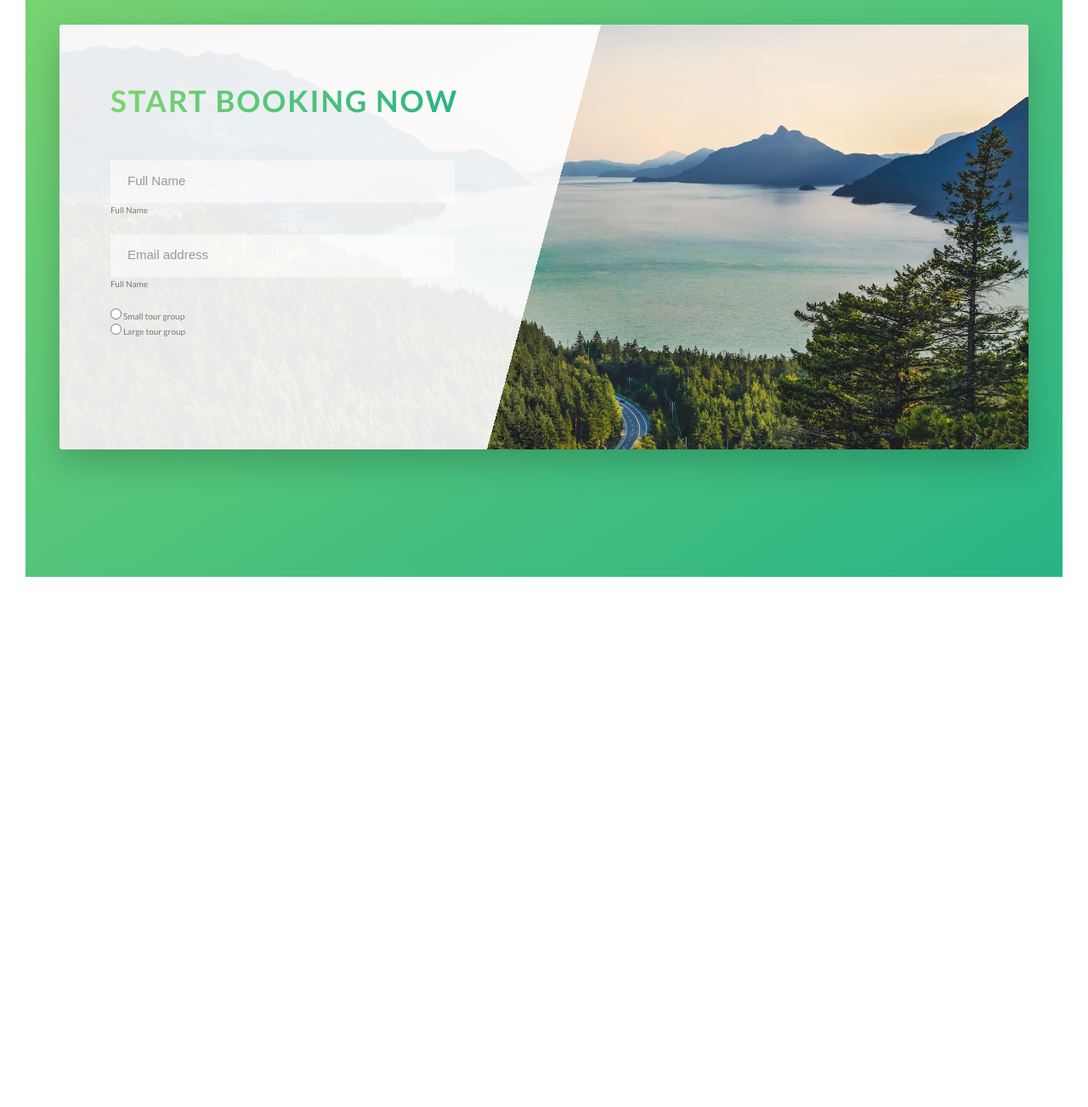
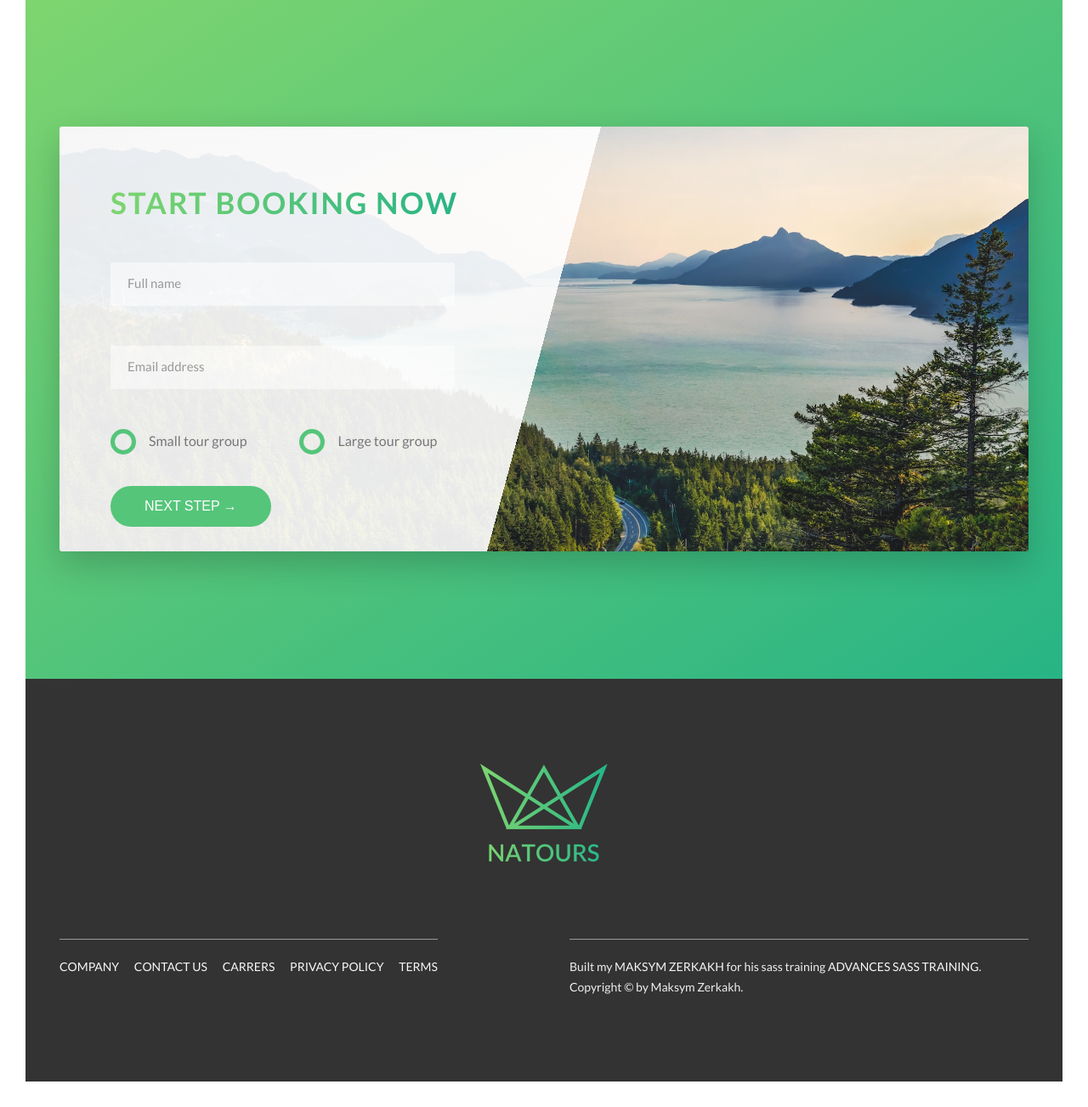
Before and after one commit to MaksymDev/SASS-Training, a PHP site: page / in a window 1280 px wide. Shown: the part 4580-5883 px from the top of the page at 85% size. Before the commit the page ends 5259 px from the top, so only its background shows below. Run offline with PHP 8.4, Linux system fonts and the light colour scheme.

Commit message:
Adding new plages

```diff
--- a/Natours/starter/css/style.css
+++ b/Natours/starter/css/style.css
@@ -92,28 +92,28 @@
     margin-bottom: 3rem; }
 
 .u-center-text {
-  text-align: center; }
+  text-align: center !important; }
 
 .u-margin-bottom-small {
-  margin-bottom: 1.5rem; }
+  margin-bottom: 1.5rem !important; }
 
 .u-margin-bottom-medium {
-  margin-bottom: 4rem; }
+  margin-bottom: 4rem !important; }
 
 .u-margin-bottom-large {
-  margin-bottom: 16rem; }
+  margin-bottom: 16rem !important; }
 
 .u-margin-top-small {
-  margin-top: 1.5rem; }
+  margin-top: 1.5rem !important; }
 
 .u-margin-top-medium {
-  margin-top: 4rem; }
+  margin-top: 4rem !important; }
 
 .u-margin-top-large {
-  margin-top: 8rem; }
+  margin-top: 8rem !important; }
 
 .u-margin-top-xl {
-  margin-top: 10rem; }
+  margin-top: 10rem !important; }
 
 .section-about {
   background-color: #f7f7f7;
@@ -152,7 +152,7 @@
     width: 50%;
     padding: 6rem; }
 
-.btn:link, .btn:visited {
+.btn, .btn:link, .btn:visited {
   text-transform: uppercase;
   text-decoration: none;
   padding: 1.5rem 4rem;
@@ -160,12 +160,14 @@
   border-radius: 10rem;
   transition: all .2s;
   position: relative;
-  font-size: 1.6rem; }
+  font-size: 1.6rem;
+  border: none;
+  cursor: pointer; }
 
-.btn:hover {
+.btn:hover, .btn:focus {
   transform: translateY(-3px);
   box-shadow: 0 1rem 2rem rgba(0, 0, 0, 0.2); }
-  .btn:hover::after {
+  .btn:hover::after, .btn:focus::after {
     transform: scaleX(1.4) scaleY(1.6);
     opacity: 0; }
 
@@ -424,12 +426,13 @@
 
 .form__input {
   font-size: 1.5rem;
+  font-family: inherit;
+  color: inherit;
   padding: 1.5rem 2rem;
-  border-radious: 2px;
-  color: inherit;
+  border-radius: 2px;
   background-color: rgba(255, 255, 255, 0.5);
   border: none;
-  border-bottom: 3px  solid transparent;
+  border-bottom: 3px solid transparent;
   width: 90%;
   display: block;
   transition: all .3s; }
@@ -456,12 +459,43 @@
   transform: translateY(-4rem); }
 
 .form__radio-group {
-  width: 50%;
+  width: 49%;
   display: inline-block; }
+
+.form__radio-input {
+  display: none; }
 
 .form__radio-label {
   font-size: 1.6rem;
-  cursor: pointer; }
+  cursor: pointer;
+  position: relative;
+  padding-left: 4.5rem; }
+
+.form__radio-button {
+  height: 3rem;
+  width: 3rem;
+  border: 5px solid #55c57a;
+  border-radius: 50%;
+  display: inline-block;
+  position: absolute;
+  left: 0;
+  top: -.4rem; }
+  .form__radio-button::after {
+    content: "";
+    display: block;
+    height: 1.3rem;
+    width: 1.3rem;
+    border-radius: 50%;
+    position: absolute;
+    top: 50%;
+    left: 50%;
+    transform: translate(-50%, -50%);
+    background-color: #55c57a;
+    opacity: 0;
+    transition: opacity .2s; }
+
+.form__radio-input:checked ~ .form__radio-label .form__radio-button::after {
+  opacity: 1; }
 
 .header {
   height: 95vh;
@@ -509,3 +543,36 @@
     width: calc(2 * ((100% - 3 * 6rem) / 4) + 6rem); }
   .row .col-3-of-4 {
     width: calc(3 * ((100% - 3 * 6rem) / 4) + 2 * 6rem); }
+
+.footer {
+  background-color: #333;
+  padding: 10rem 0;
+  font-size: 1.4rem; }
+  .footer__logo-box {
+    text-align: center;
+    margin-bottom: 8rem; }
+  .footer__logo {
+    width: 15rem;
+    height: auto; }
+  .footer__navigation {
+    border-top: 1px solid #999;
+    padding-top: 2rem;
+    display: inline-block; }
+  .footer__list {
+    list-style: none; }
+  .footer__item {
+    display: inline-block; }
+    .footer__item:not(:last-child) {
+      margin-right: 1.5rem; }
+  .footer__link:link, .footer__link:visited {
+    color: #f7f7f7;
+    text-decoration: none;
+    text-transform: uppercase;
+    display: inline-block; }
+  .footer__link:hover, .footer__link:active {
+    color: #55c57a; }
+  .footer__copyright {
+    color: #eee;
+    border-top: 1px solid #999;
+    padding-top: 2rem;
+    float: right; }
--- a/Natours/starter/index.html
+++ b/Natours/starter/index.html
@@ -13,6 +13,24 @@
         <title>Natours | Exciting tours for adventurous people</title>
     </head>
     <body>
+
+    <div class="navigatio">
+        <input type="checkbox" class="navigation__checkbox" id="navi-toggle">
+        <label for="navi-toggle" class="navigation__button">MENU</label>
+        <div class="navigation_background">&nbsp;</div>
+        <nav class="navigation__nav">
+            <ul class="navigation__list">
+                <li class="navigation__item"><a href="" class="navigation__link"></a>About Natours</li>
+                <li class="navigation__item"><a href="" class="navigation__link"></a>Your Benifits</li>
+                <li class="navigation__item"><a href="" class="navigation__link"></a>Popular tours</li>
+                <li class="navigation__item"><a href="" class="navigation__link"></a>Stories</li>
+                <li class="navigation__item"><a href="" class="navigation__link"></a>Book Now</li>
+            </ul>
+        </nav>
+    </div>
+
+
+
         <header class="header">
             <div class="header__logo-box">
                 <img src="img/logo-white.png" alt="Logo" class="header__logo">
@@ -265,31 +283,39 @@
                                 <div class="u-margin-bottom-medium">
                                     <h2 class="heading-secondary">Start Booking Now</h2>
                                 </div>
+
                                 <div class="form__group">
-                                    <input type="text" class="form__input" placeholder="Full Name" id="name" required>
-                                    <label for="name" class="form_label">Full Name</label>
+                                    <input type="text" class="form__input" placeholder="Full name" id="name" required>
+                                    <label for="name" class="form__label">Full name</label>
                                 </div>
 
                                 <div class="form__group">
                                     <input type="email" class="form__input" placeholder="Email address" id="email" required>
-                                    <label for="email" class="form_label">Full Name</label>
+                                    <label for="email" class="form__label">Email address</label>
                                 </div>
 
-                                <div class="form__group">
+                                <div class="form__group u-margin-bottom-medium">
                                     <div class="form__radio-group">
                                         <input type="radio" class="form__radio-input" id="small" name="size">
-                                        <label for="small" class="form__radio-input">
+                                        <label for="small" class="form__radio-label">
                                             <span class="form__radio-button"></span>
-                                            Small tour group</label>
+                                            Small tour group
+                                        </label>
                                     </div>
 
                                     <div class="form__radio-group">
                                         <input type="radio" class="form__radio-input" id="large" name="size">
-                                        <label for="large" class="form__radio-input">
+                                        <label for="large" class="form__radio-label">
                                             <span class="form__radio-button"></span>
-                                            Large tour group</label>
+                                            Large tour group
+                                        </label>
                                     </div>
                                 </div>
+
+
+                                    <div class="form__group">
+                                        <button class="btn btn--green">Next step &rarr;</button>
+                                    </div>
                             </form>
                         </div>
                     </div>
@@ -297,6 +323,30 @@
             </section>
 
         </main>
+
+    <div class="footer">
+        <div class="footer__logo-box">
+            <img src="img/logo-green-2x.png" alt="Full logo" class="footer__logo">
+        </div>
+        <div class="row">
+            <div class="col-1-of-2">
+                <div class="footer__navigation">
+                    <ul class="footer_list">
+                        <li class="footer__item"><a href="#" class="footer__link">Company</a></li>
+                        <li class="footer__item"><a href="#" class="footer__link">Contact Us</a></li>
+                        <li class="footer__item"><a href="#" class="footer__link">Carrers</a></li>
+                        <li class="footer__item"><a href="#" class="footer__link">Privacy Policy</a></li>
+                        <li class="footer__item"><a href="#" class="footer__link">terms</a></li>
+                    </ul>
+                </div>
+            </div>
+            <div class="col-1-of-2">
+                <div class="footer__copyright">
+                    Built my <a href="#" class="footer__link">Maksym Zerkakh</a> for his sass training <a href="#" class="footer__link">Advances SASS training</a>. Copyright &copy; by Maksym Zerkakh.
+                </div>
+            </div>
+        </div>
+    </div>
 
     </body>
 </html>
--- a/Natours/starter/sass/abstracts/_variables.scss
+++ b/Natours/starter/sass/abstracts/_variables.scss
@@ -8,7 +8,8 @@
 $color-black:                #000; // black
 $color-light-grey:           #eee; // light grey
 $color-light-grey-1:         #f7f7f7; // light grey 1
-$color-light-grey-2:         #999; // light grey 1
+$color-light-grey-2:         #999; // light grey 2
+$color-light-grey-3:         #333; // light grey 3
 
 $color-secondary-light:      #ffb900;
 $color-secondary-dark:      #ff7730;
--- a/Natours/starter/sass/base/_utilities.scss
+++ b/Natours/starter/sass/base/_utilities.scss
@@ -1,13 +1,13 @@
 // Center Align
-.u-center-text             { text-align: center;}
+.u-center-text             { text-align: center!important;}
 
 //  Margin Bottom
-.u-margin-bottom-small     { margin-bottom: 1.5rem;}
-.u-margin-bottom-medium    { margin-bottom: 4rem;}
-.u-margin-bottom-large     { margin-bottom: 16rem;}
+.u-margin-bottom-small     { margin-bottom: 1.5rem!important;}
+.u-margin-bottom-medium    { margin-bottom: 4rem!important;}
+.u-margin-bottom-large     { margin-bottom: 16rem!important;}
 
 // Margin Top
-.u-margin-top-small     { margin-top: 1.5rem;}
-.u-margin-top-medium    { margin-top: 4rem;}
-.u-margin-top-large     { margin-top: 8rem;}
-.u-margin-top-xl        { margin-top: 10rem;}
+.u-margin-top-small     { margin-top: 1.5rem!important;}
+.u-margin-top-medium    { margin-top: 4rem!important;}
+.u-margin-top-large     { margin-top: 8rem!important;}
+.u-margin-top-xl        { margin-top: 10rem!important;}
--- a/Natours/starter/sass/components/_button.scss
+++ b/Natours/starter/sass/components/_button.scss
@@ -1,5 +1,6 @@
 
 .btn {
+  &,
   &:link,
   &:visited {
     text-transform: uppercase;
@@ -10,9 +11,14 @@
     transition: all .2s;
     position: relative;
     font-size: $default-font-size;
+
+    //Change for the <button> element
+    border: none;
+    cursor: pointer;
   }
 
-  &:hover {
+  &:hover,
+  &:focus{
     transform: translateY(-3px);
     box-shadow: 0 1rem 2rem rgba($color-black, .2);
 
--- a/Natours/starter/sass/components/_form.scss
+++ b/Natours/starter/sass/components/_form.scss
@@ -1,16 +1,18 @@
 .form {
+
   &__group:not(:last-child){
     margin-bottom: 2rem;
   }
 
   &__input {
     font-size: 1.5rem;
+    font-family: inherit;
+    color: inherit;
     padding: 1.5rem 2rem;
-    border-radious: 2px;
-    color: inherit;
+    border-radius: 2px;
     background-color: rgba($color-white, .5);
     border: none;
-    border-bottom: 3px  solid transparent;
+    border-bottom: 3px solid transparent;
     width: 90%;
     display: block;
     transition: all .3s;
@@ -30,8 +32,7 @@
     }
   }
 
-
-  &__label{
+  &__label {
     font-size: 1.2rem;
     font-weight: 700;
     margin-left: 2rem;
@@ -47,12 +48,49 @@
   }
 
   &__radio-group {
-    width: 50%;
+    width: 49%;
     display: inline-block;
+  }
+
+  &__radio-input {
+    display: none;
   }
 
   &__radio-label {
     font-size: $default-font-size;
     cursor: pointer;
+    position: relative;
+    padding-left: 4.5rem;
   }
+
+  &__radio-button {
+    height: 3rem;
+    width: 3rem;
+    border: 5px solid $color-primary;
+    border-radius: 50%;
+    display: inline-block;
+    position: absolute;
+    left: 0;
+    top: -.4rem;
+
+    &::after{
+      content: "";
+      display: block;
+      height: 1.3rem;
+      width: 1.3rem;
+      border-radius: 50%;
+      position: absolute;
+      top: 50%;
+      left: 50%;
+      transform: translate(-50%, -50%);
+      background-color: $color-primary;
+      opacity: 0;
+      transition: opacity .2s;
+    }
+  }
+
+  &__radio-input:checked ~ &__radio-label &__radio-button::after {
+    opacity: 1;
+  }
+
 }
--- /dev/null
+++ b/Natours/starter/sass/layout/_footer.scss
@@ -0,0 +1,57 @@
+.footer {
+  background-color: $color-light-grey-3;
+  padding: 10rem 0;
+  font-size: 1.4rem;
+
+  &__logo-box{
+    text-align: center;
+    margin-bottom: 8rem;
+  }
+
+  &__logo {
+    width: 15rem;
+    height: auto;
+  }
+
+  &__navigation {
+    border-top: 1px solid $color-light-grey-2;
+    padding-top: 2rem;
+    display: inline-block;
+  }
+
+  &__list {
+    list-style: none;
+  }
+
+  &__item {
+    display: inline-block;
+
+    &:not(:last-child) {
+      margin-right: 1.5rem;
+    }
+  }
+
+  &__link {
+    &:link,
+    &:visited {
+      color: $color-light-grey-1;
+      text-decoration: none;
+      text-transform: uppercase;
+      display: inline-block;
+    }
+
+    &:hover,
+    &:active {
+      color: $color-primary;
+    }
+
+  }
+
+  &__copyright {
+    color: $color-light-grey;
+    border-top: 1px solid $color-light-grey-2;
+    padding-top: 2rem;
+    float: right;
+  }
+
+}
--- /dev/null
+++ b/Natours/starter/sass/layout/_navigation.scss
@@ -0,0 +1,3 @@
+.navigation {
+
+}
--- a/Natours/starter/sass/main.scss
+++ b/Natours/starter/sass/main.scss
@@ -19,3 +19,5 @@
 
 @import "layout/header";
 @import "layout/grid";
+@import "layout/footer";
+@import "layout/navigation";
```
